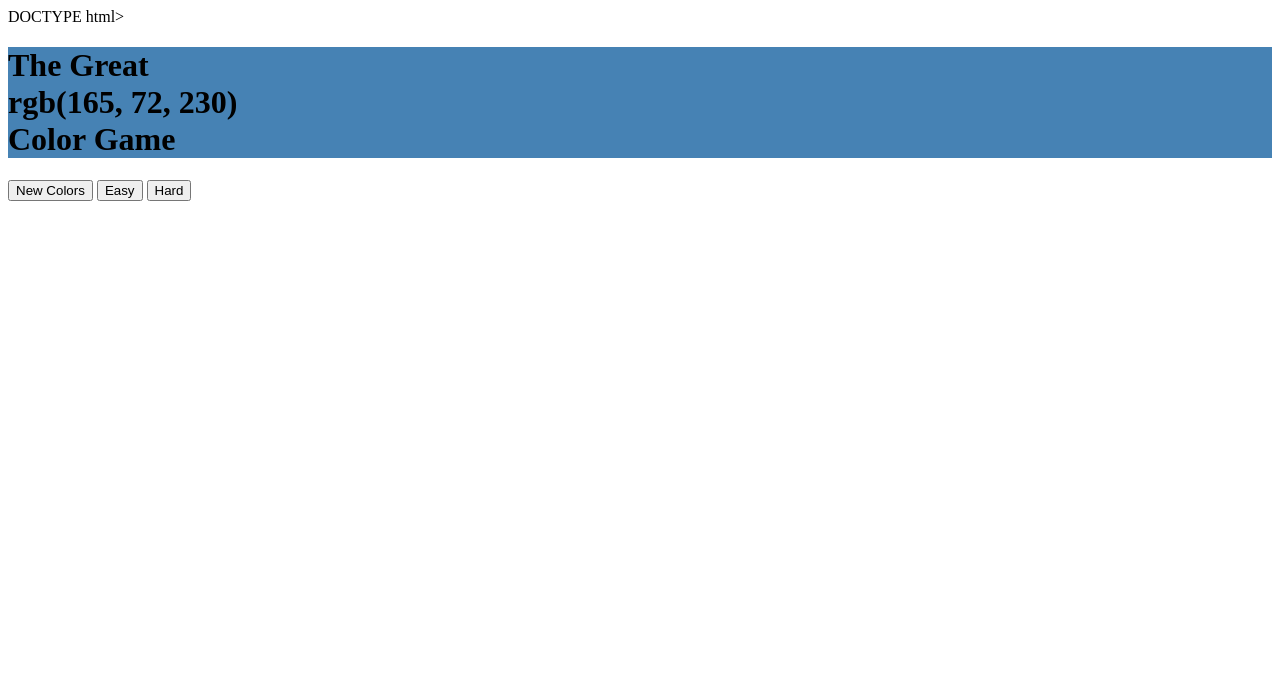
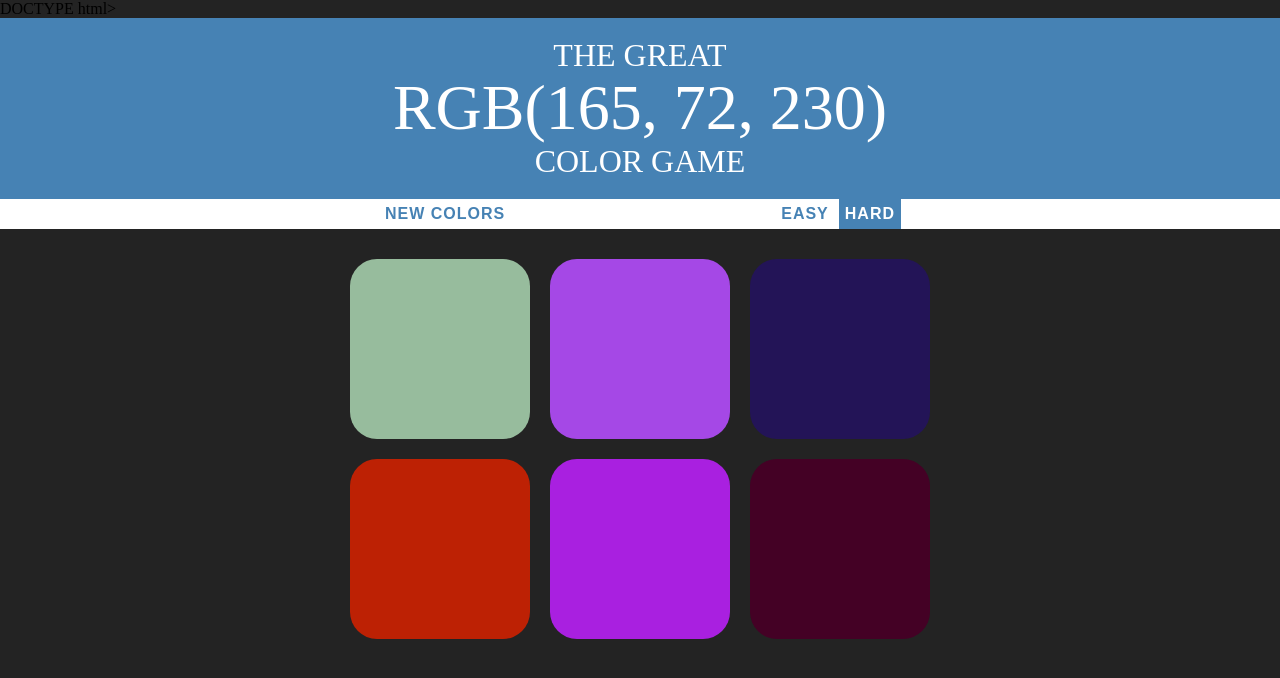
Before and after one commit to ShubhamKamble0w0/colorguessing, a plain HTML site: page index.html in a window 1280 px wide. Drawn offline with Linux system fonts and the light colour scheme.

Commit message:
Update index.html
Small correction

```diff
--- a/index.html
+++ b/index.html
@@ -2,7 +2,7 @@ DOCTYPE html>
 <html>
 <head>
         <title>Color Game</title>
-        <link rel="stylesheet" type="text/css" href="colorGame.css">
+        <link rel="stylesheet" type="text/css" href="color.css">
 </head>
 <body>
 <h1>
```
